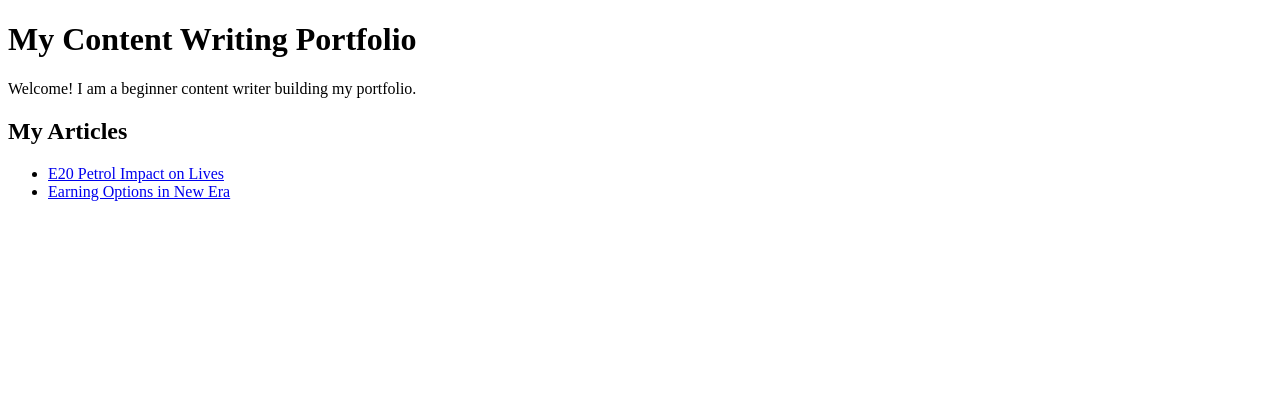
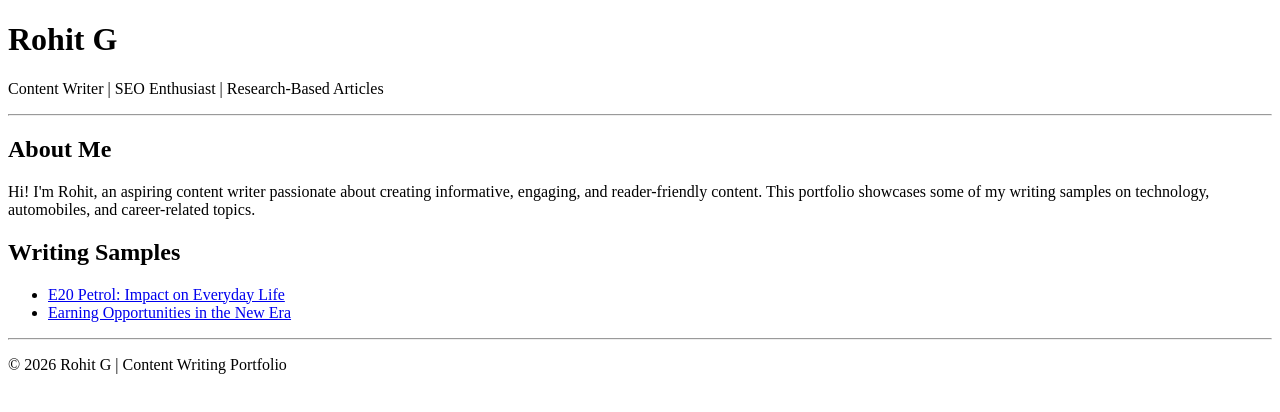
Before and after one commit to rohitganganalli07-dotcom/portfolio, a plain HTML site: page index.html in a window 1280 px wide. Drawn offline with Linux system fonts and the light colour scheme.

Commit message:
Update index.html

```diff
--- a/index.html
+++ b/index.html
@@ -1,20 +1,53 @@
 <!DOCTYPE html>
-<html>
+<html lang="en">
 <head>
-    <title>My Content Writing Portfolio</title>
+    <meta charset="UTF-8">
+    <meta name="viewport" content="width=device-width, initial-scale=1.0">
+    <title>Rohit G | Content Writing Portfolio</title>
 </head>
+
 <body>
 
-<h1>My Content Writing Portfolio</h1>
+    <header>
+        <h1>Rohit G</h1>
+        <p>Content Writer | SEO Enthusiast | Research-Based Articles</p>
+    </header>
 
-<p>Welcome! I am a beginner content writer building my portfolio.</p>
+    <hr>
 
-<h2>My Articles</h2>
+    <section>
+        <h2>About Me</h2>
+        <p>
+            Hi! I'm Rohit, an aspiring content writer passionate about creating
+            informative, engaging, and reader-friendly content. This portfolio
+            showcases some of my writing samples on technology, automobiles,
+            and career-related topics.
+        </p>
+    </section>
 
-<ul>
-    <li><a href="e20-petrol.html">E20 Petrol Impact on Lives</a></li>
-    <li><a href="earning-opportunities.html">Earning Options in New Era</a></li>
-</ul>
+    <section>
+        <h2>Writing Samples</h2>
+
+        <ul>
+            <li>
+                <a href="e20-petrol.html">
+                    E20 Petrol: Impact on Everyday Life
+                </a>
+            </li>
+
+            <li>
+                <a href="earning-opportunities.html">
+                    Earning Opportunities in the New Era
+                </a>
+            </li>
+        </ul>
+    </section>
+
+    <hr>
+
+    <footer>
+        <p>© 2026 Rohit G | Content Writing Portfolio</p>
+    </footer>
 
 </body>
 </html>
```
